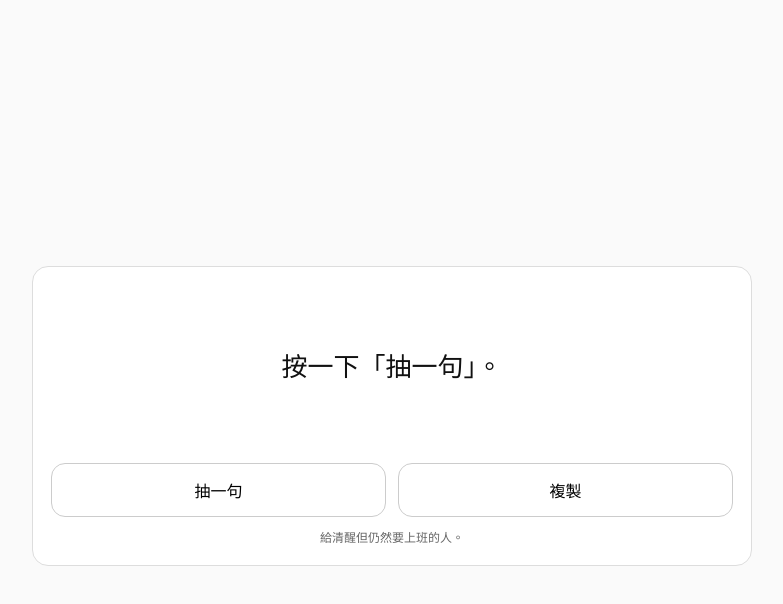
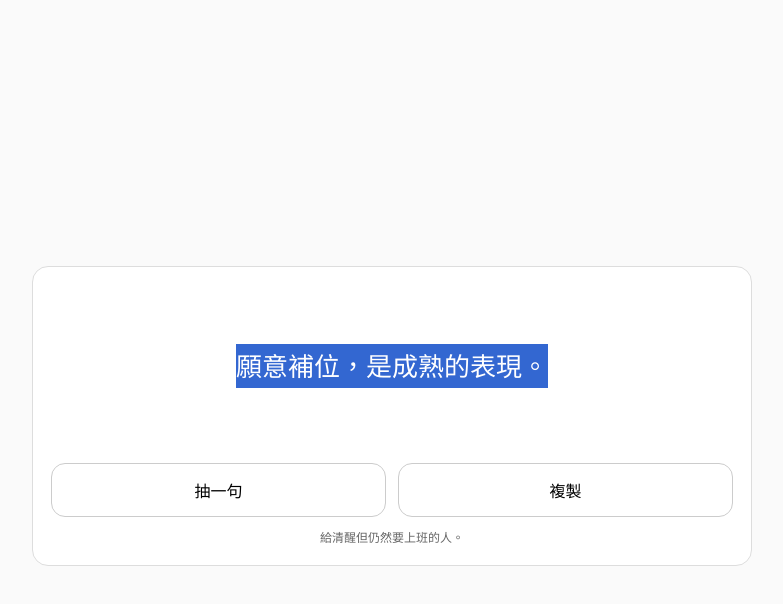
Before and after one commit to SHYUNG1985/bobokit, a plain HTML site: page index.html in a window 1280 px wide. Both pictures are taken after a click on the button "複製". Shown: the whole page, without its empty margins (248-1031 px from the left). Drawn offline with Linux system fonts and the light colour scheme.

Commit message:
index.html

```diff
--- a/index.html
+++ b/index.html
@@ -3,7 +3,7 @@
 <head>
   <meta charset="utf-8" />
   <meta name="viewport" content="width=device-width, initial-scale=1, viewport-fit=cover" />
-  <title>你的秘密天使想同你講...</title>
+  <title>抽一句</title>
 
   <style>
     :root{
@@ -36,7 +36,7 @@
       padding: 18px;
       background: #fff;
       box-sizing: border-box;
-      text-align: center;               /* 全卡文字置中 */
+      text-align: center;
     }
 
     .quote{
@@ -47,7 +47,7 @@
       min-height: 6.2em;
       display: flex;
       align-items: center;
-      justify-content: center;           /* 句子水平＋垂直置中 */
+      justify-content: center;
       text-align: center;
     }
 
@@ -89,7 +89,7 @@
 <body>
   <div class="wrap">
     <div class="card">
-      <div id="quote" class="quote">按一下「抽一句」。</div>
+      <div id="quote" class="quote">載入中⋯⋯</div>
 
       <div class="btns">
         <button id="draw">抽一句</button>
@@ -101,7 +101,9 @@
   </div>
 
 <script>
-const quotes = [
+document.addEventListener("DOMContentLoaded", function () {
+
+  const quotes = [
 "今日未出事，已屬順利。",
 "能夠準時出現，仍然具備競爭力。",
 "今日表現普通，並無需道歉。",
@@ -226,6 +228,39 @@ const quotes = [
 "一起整理桌面，象徵性地重新開始。",
 "互相撐過今日，其餘問題留待日後處理。",
 "記住：工作是暫時，同盟關係較為長久。"
-];
+  ];
 
-cons
+  const quoteEl = document.getElementById("quote");
+  const drawBtn  = document.getElementById("draw");
+  const copyBtn  = document.getElementById("copy");
+
+  function draw(){
+    const i = Math.floor(Math.random() * quotes.length);
+    quoteEl.textContent = quotes[i];
+  }
+
+  async function copy(){
+    try{
+      await navigator.clipboard.writeText(quoteEl.textContent);
+      copyBtn.textContent = "已複製";
+      setTimeout(() => copyBtn.textContent = "複製", 900);
+    }catch(e){
+      const range = document.createRange();
+      range.selectNodeContents(quoteEl);
+      const sel = window.getSelection();
+      sel.removeAllRanges();
+      sel.addRange(range);
+      alert("未能自動複製，已為你選取文字，可手動複製。");
+    }
+  }
+
+  drawBtn.onclick = draw;
+  copyBtn.onclick = copy;
+
+  // 頁面一開先抽一句
+  draw();
+});
+</script>
+
+</body>
+</html>
```
